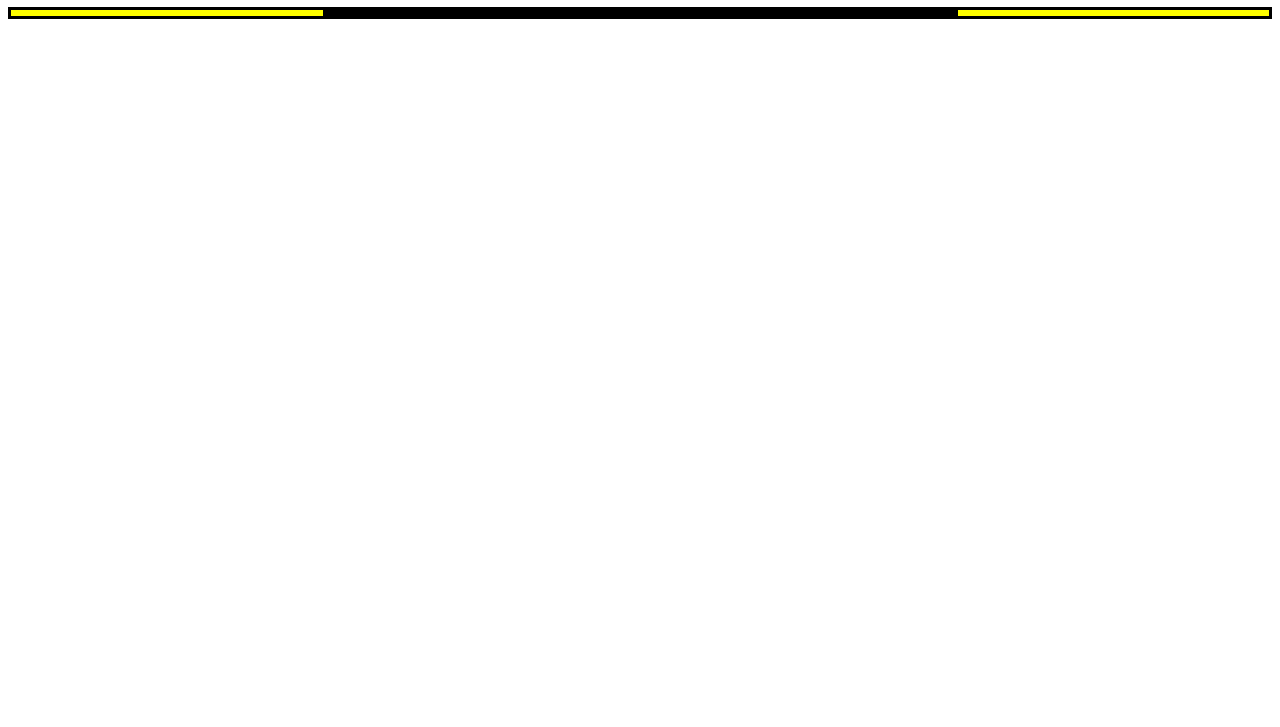
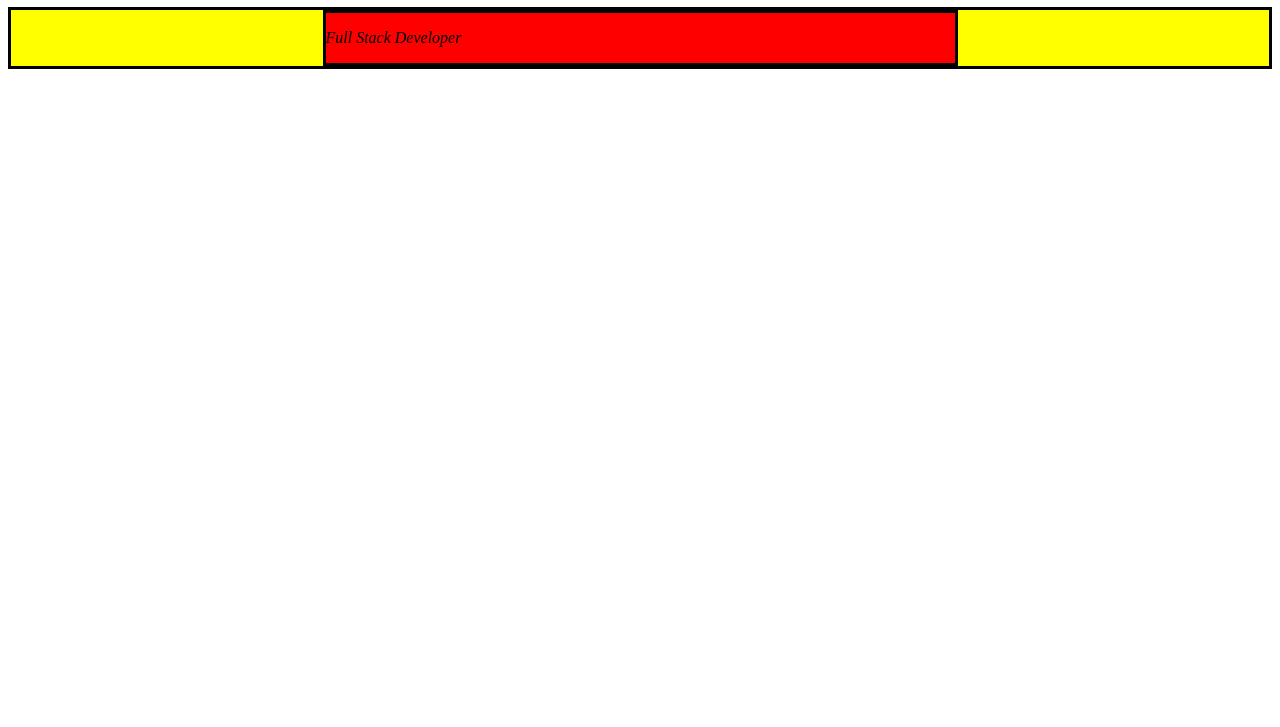
Before and after one commit to dilenio/trybe, a plain HTML site: page exercises/5_2/exercises.html in a window 1280 px wide. Shown: the part 73-800 px from the top of the page. Drawn offline with Linux system fonts and the light colour scheme.

Commit message:
4. Adicione a tag p como filho do div criado no passo 3 e coloque algum texto;

```diff
--- a/exercises/5_2/exercises.html
+++ b/exercises/5_2/exercises.html
@@ -73,6 +73,10 @@
       divCenterContent.className = "center-content";
       document.getElementsByClassName("main-content")[0].appendChild(divCenterContent);
 
+      // 4. Adicione a tag p como filho do div criado no passo 3 e coloque algum texto;
+      let p = document.createElement("p");
+      p.innerText = "Full Stack Developer";
+      document.getElementsByClassName("center-content")[0].appendChild(p);
 
     </script>
   </body>
```
